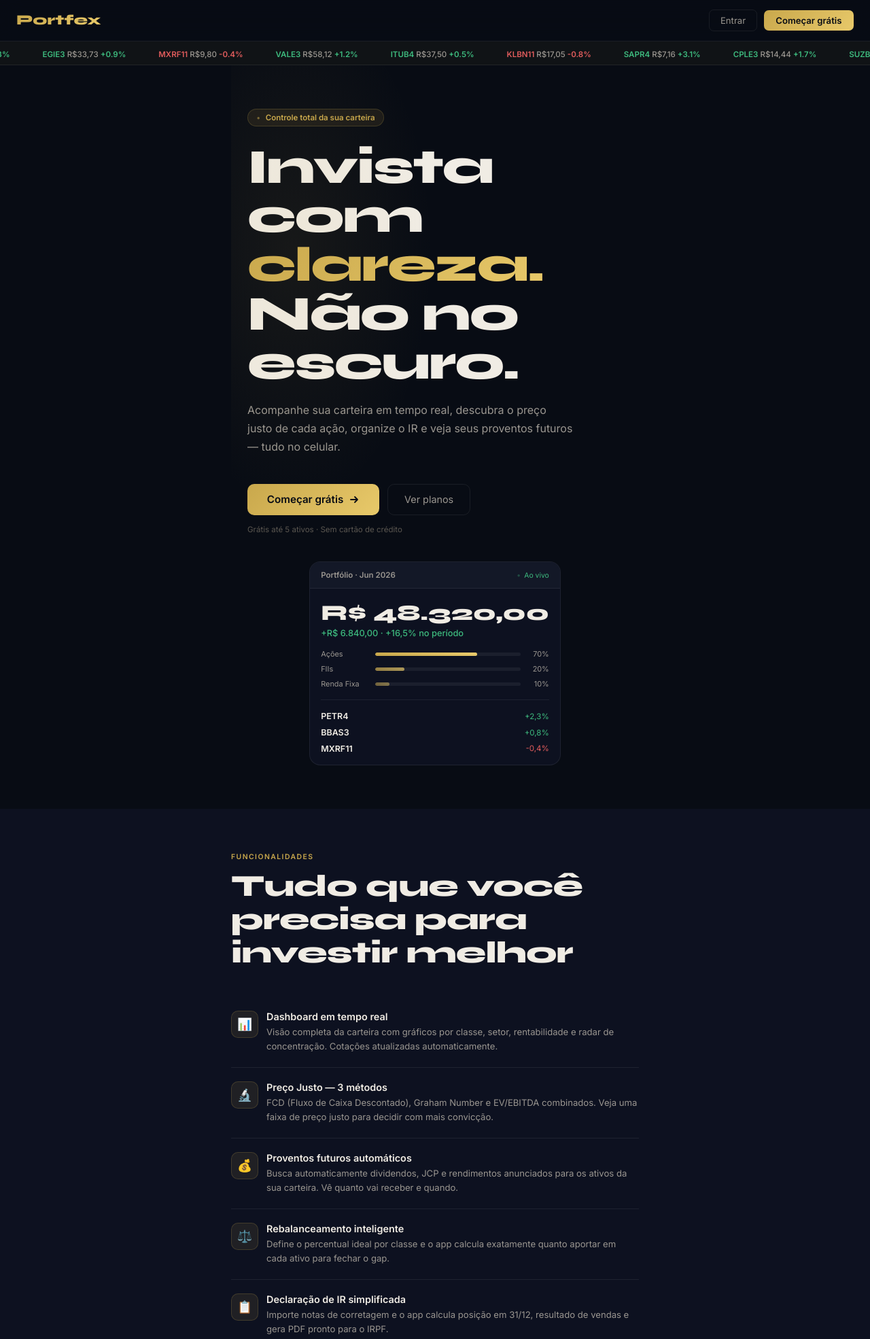
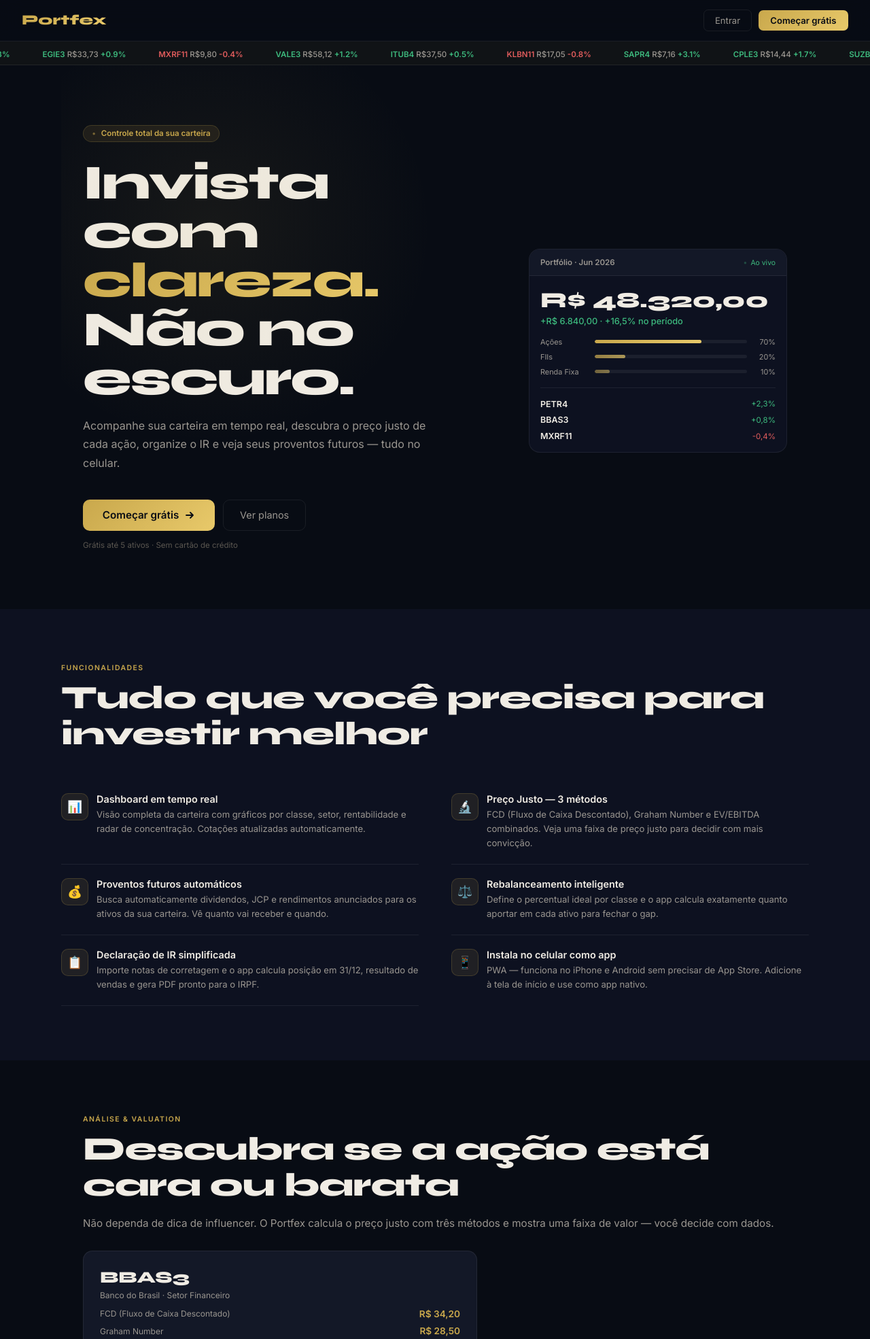
Before and after one commit to Fespecamilha/PortFexWEB, a Flask app: page / in a window 1280 px wide. Shown: the top 1970 px of the page at 68% size. Run offline with Flask 3, Linux system fonts and the light colour scheme; some libraries are stand-ins or nearby versions.

Commit message:
Fix desktop layout landing page

```diff
--- a/templates/landing.html
+++ b/templates/landing.html
@@ -70,10 +70,14 @@
 nav{
   position:fixed;top:0;left:0;right:0;z-index:100;
   display:flex;align-items:center;justify-content:space-between;
-  padding:.85rem 1.5rem;
+  padding:.85rem 2rem;
   background:rgba(8,12,20,.85);
   backdrop-filter:blur(16px);
   border-bottom:1px solid var(--border);
+}
+.nav-inner{
+  width:100%;max-width:1100px;margin:0 auto;
+  display:flex;align-items:center;justify-content:space-between;
 }
 .nav-logo{
   font-family:'Syne',sans-serif;font-weight:800;font-size:1.3rem;
@@ -103,14 +107,28 @@
   min-height:100svh;
   display:flex;flex-direction:column;
   justify-content:center;
-  padding:7rem 1.5rem 4rem;
+  padding:7rem 2rem 4rem;
   position:relative;
   overflow:hidden;
+  max-width:1100px;
+  margin:0 auto;
+}
+@media(min-width:900px){
+  .hero{
+    flex-direction:row;
+    align-items:center;
+    gap:4rem;
+    padding-top:6rem;
+    padding-bottom:4rem;
+  }
+  .hero-content{flex:1;}
+  .mock-card{margin:0;flex:0 0 380px;}
 }
 /* Radial glow de fundo */
+.hero-wrap{background:var(--bg);overflow:hidden;}
 .hero::before{
   content:'';position:absolute;
-  top:-10%;left:-20%;width:70%;height:70%;
+  top:-10%;left:-10%;width:60%;height:80%;
   background:radial-gradient(ellipse,rgba(201,168,76,.08) 0%,transparent 70%);
   pointer-events:none;
 }
@@ -138,7 +156,7 @@
 }
 .hero-sub{
   font-size:1rem;color:var(--gray);line-height:1.7;
-  max-width:480px;margin-bottom:2.5rem;font-weight:400;
+  max-width:520px;margin-bottom:2.5rem;font-weight:400;
 }
 .hero-cta{display:flex;gap:.75rem;flex-wrap:wrap;}
 .btn-primary{
@@ -197,20 +215,21 @@
 .mock-stock-change{font-size:.72rem;}
 
 /* ── Sections ─────────────────────────────────────────── */
-section{padding:5rem 1.5rem;max-width:600px;margin:0 auto;}
+section{padding:5rem 2rem;max-width:1100px;margin:0 auto;}
 .section-eyebrow{margin-bottom:.75rem;}
 .section-title{
   font-family:'Syne',sans-serif;font-weight:800;
-  font-size:clamp(1.8rem,6vw,2.8rem);
+  font-size:clamp(1.8rem,4vw,3rem);
   line-height:1.1;letter-spacing:-0.02em;
   margin-bottom:1rem;
 }
 .section-sub{font-size:.95rem;color:var(--gray);line-height:1.7;}
 
 /* ── Features ─────────────────────────────────────────── */
-.features{padding:4rem 1.5rem;background:var(--bg2);}
-.features-inner{max-width:600px;margin:0 auto;}
-.feat-list{display:flex;flex-direction:column;gap:0;margin-top:2.5rem;}
+.features{padding:5rem 2rem;background:var(--bg2);}
+.features-inner{max-width:1100px;margin:0 auto;}
+.feat-list{display:grid;grid-template-columns:1fr;gap:0;margin-top:2.5rem;}
+@media(min-width:768px){.feat-list{grid-template-columns:1fr 1fr;gap:0 3rem;}}
 .feat-item{
   padding:1.25rem 0;
   border-bottom:1px solid var(--border);
@@ -229,7 +248,8 @@
 /* ── Valuation showcase ───────────────────────────────── */
 .val-card{
   background:var(--bg3);border:1px solid var(--border);
-  border-radius:14px;padding:1.25rem;margin-top:1.75rem;
+  border-radius:14px;padding:1.5rem;margin-top:1.75rem;
+  max-width:580px;
 }
 .val-ticker{
   font-family:'Syne',sans-serif;font-weight:800;font-size:1.5rem;margin-bottom:.2rem;
@@ -255,8 +275,8 @@
 }
 
 /* ── Pricing ──────────────────────────────────────────── */
-.pricing{padding:4rem 1.5rem;background:var(--bg2);}
-.pricing-inner{max-width:600px;margin:0 auto;}
+.pricing{padding:5rem 2rem;background:var(--bg2);}
+.pricing-inner{max-width:1100px;margin:0 auto;}
 .plans{display:flex;flex-direction:column;gap:1rem;margin-top:2rem;}
 .plan{
   background:var(--bg3);border:1px solid var(--border);
@@ -338,7 +358,9 @@
 @media(min-width:640px){
   .plans{flex-direction:row;}
   .plan{flex:1;}
-  .mock-card{margin-left:auto;margin-right:auto;}
+}
+@media(min-width:900px){
+  .plans{max-width:700px;}
 }
 </style>
 </head>
@@ -362,6 +384,7 @@
 
 <!-- HERO -->
 <section class="hero" style="padding-top:4rem">
+  <div class="hero-content">
   <div class="hero-eyebrow">Controle total da sua carteira</div>
 
   <h1 class="display">
@@ -383,6 +406,8 @@
     <a href="#planos" class="btn-secondary">Ver planos</a>
   </div>
   <p class="hero-note">Grátis até 5 ativos · Sem cartão de crédito</p>
+
+  </div><!-- end hero-content -->
 
   <!-- Mock App -->
   <div class="mock-card reveal">
@@ -607,7 +632,7 @@
 </section>
 
 <!-- FOOTER CTA -->
-<div style="padding:4rem 1.5rem;text-align:center;background:var(--bg2);border-top:1px solid var(--border)">
+<div style="padding:5rem 2rem;text-align:center;background:var(--bg2);border-top:1px solid var(--border)">
   <div class="label" style="margin-bottom:.75rem">Comece hoje</div>
   <h2 class="display" style="font-size:clamp(2rem,7vw,3rem);margin-bottom:1rem">
     Sua carteira,<br>sob controle.
```
